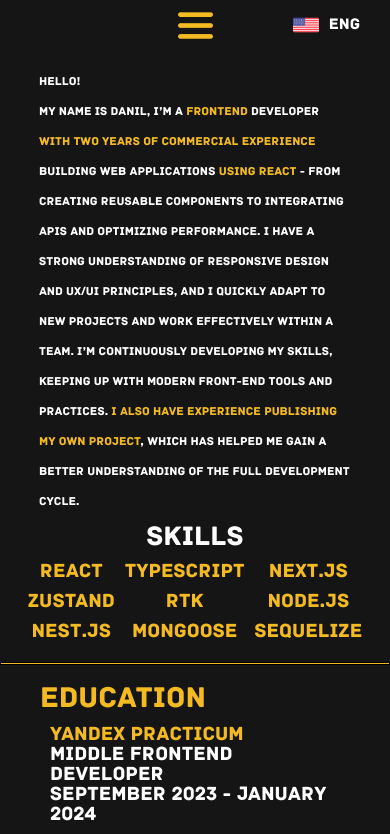
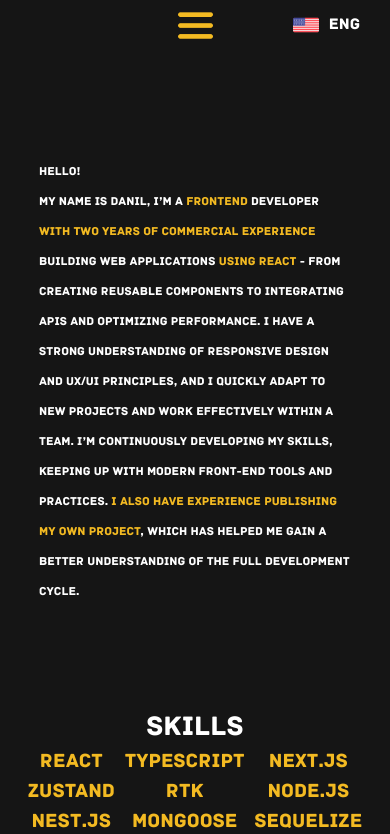
Before and after one commit to J4rCen/personal-website-new, a Next.js app: page / in a window 390 px wide. Shown: the top 834 px of the page. Built offline with nearby package versions, Linux system fonts and the light colour scheme.

Commit message:
Добавлен отступ

```diff
--- a/app/pages/aboutMe/style.scss
+++ b/app/pages/aboutMe/style.scss
@@ -19,6 +19,8 @@
 
 @media (max-width: 1000px) {
     .AboutMe__Information {
+        gap: 100px;
+        margin-top: 90px;
         grid-template-rows: repeat(2, 1fr);
     }
 
@@ -29,7 +31,6 @@
 
     .AboutMe__Skills__skills_element {
         font-size: 20px;
-
     }
 
     .AboutMe__Information {
```
